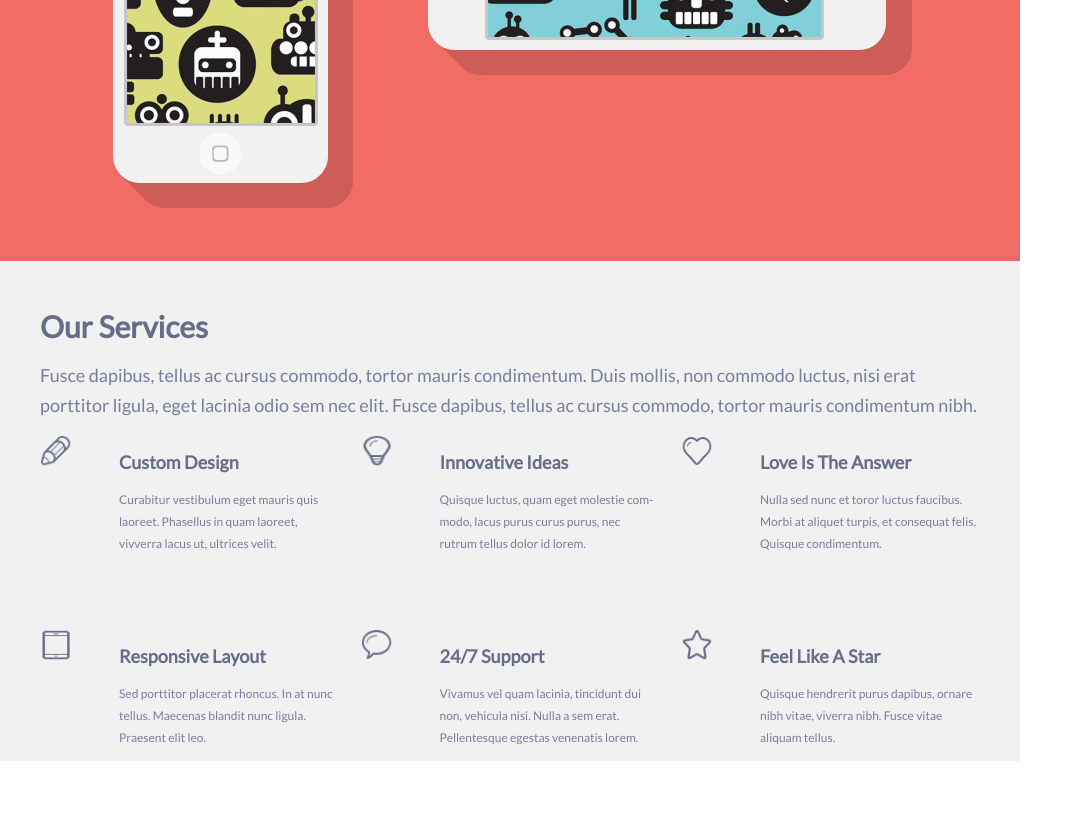
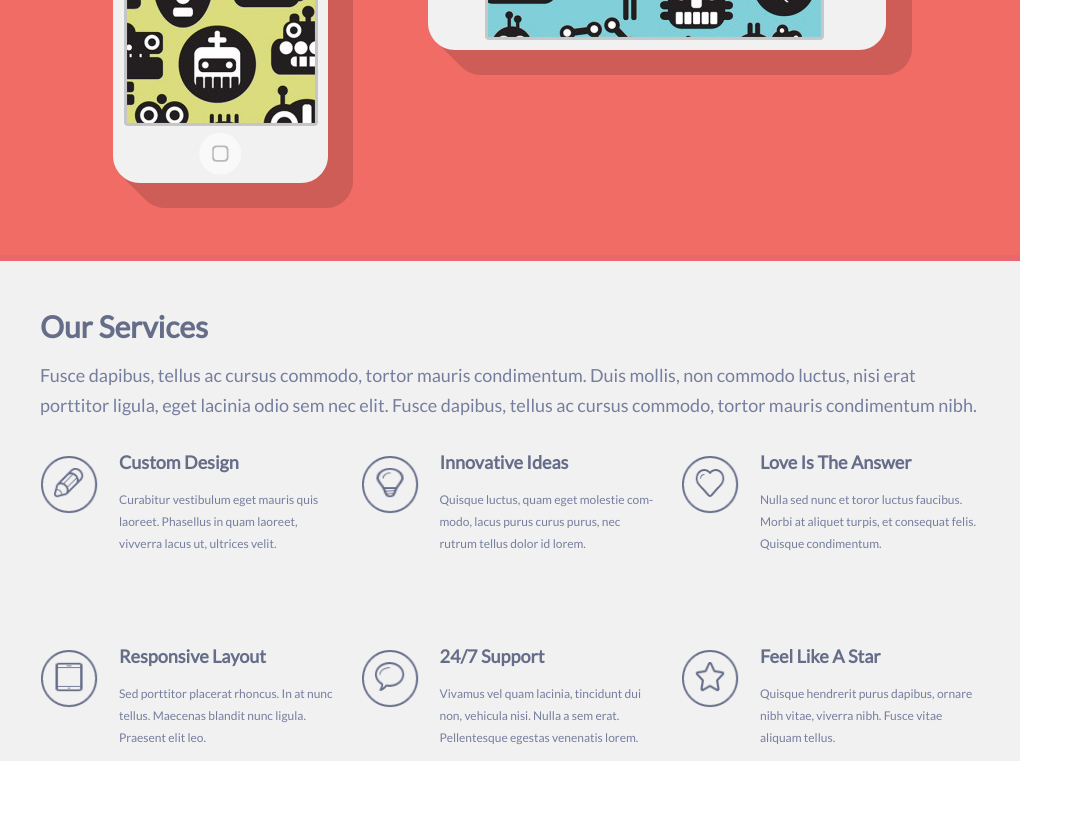
Before and after one commit to sudo-ulmas/singolo, a plain HTML site: page singolo1.html in a window 1280 px wide. Shown: the part 440-1263 px from the top of the page, without its empty margins (0-1083 px from the left). Drawn offline with Linux system fonts and the light colour scheme.

Commit message:
add circle icon to services

```diff
--- a/singolo1.css
+++ b/singolo1.css
@@ -115,7 +115,6 @@ body {
     width: 100%;
     height: 430px;
     margin-left: 12px;
-    <<<<<<< HEAD
 }
 
 .services {
@@ -158,8 +157,18 @@ body {
 }
 
 .service__icon {
+    margin-top: 32px;
+    margin-left: 13px;
     width: 32px;
     height: 32px;
+}
+
+.ellipse_icon {
+    margin-top: 20px;
+    width: 59px;
+    height: 59px;
+    border-radius: 35px;
+    position: absolute;
 }
 
 .service__content {
--- a/singolo1.html
+++ b/singolo1.html
@@ -55,6 +55,7 @@
             <p class="services__description">Fusce dapibus, tellus ac cursus commodo, tortor mauris condimentum. Duis mollis, non commodo luctus, nisi erat porttitor ligula, eget lacinia odio sem nec elit. Fusce dapibus, tellus ac cursus commodo, tortor mauris condimentum nibh.</p>
             <div class="layout-3-column">
                 <article class="service">
+                    <img class="ellipse_icon" src="./assets/Ellipse.png" alt="ellipse">
                     <img class="service__icon" src="assets/pen.png" alt="pen">
                     <div class="service__content">
                         <h3 class="service__name">Custom Design</h3>
@@ -62,20 +63,27 @@
                     </div>
                 </article>
                 <article class="service">
+                    <img class="ellipse_icon" src="./assets/Ellipse.png" alt="ellipse">
                     <img class="service__icon" src="./assets/bulb.png" alt="bulb">
+
                     <div class="service__content">
+
                         <h3 class="service__name">Innovative Ideas</h3>
                         <p class="service__description">Quisque luctus, quam eget molestie com-modo, lacus purus curus purus, nec rutrum tellus dolor id lorem.</p>
                     </div>
                 </article>
                 <article class="service">
+                    <img class="ellipse_icon" src="./assets/Ellipse.png" alt="ellipse">
                     <img class="service__icon" src="./assets/heart.png" alt="heart">
+
+
                     <div class="service__content">
                         <h3 class="service__name">Love Is The Answer</h3>
                         <p class="service__description">Nulla sed nunc et toror luctus faucibus. Morbi at aliquet turpis, et consequat felis. Quisque condimentum.</p>
                     </div>
                 </article>
                 <article class="service">
+                    <img class="ellipse_icon" src="./assets/Ellipse.png" alt="ellipse">
                     <img class="service__icon" src="./assets/phone.png" alt="phone">
                     <div class="service__content">
                         <h3 class="service__name">Responsive Layout</h3>
@@ -83,6 +91,7 @@
                     </div>
                 </article>
                 <article class="service">
+                    <img class="ellipse_icon" src="./assets/Ellipse.png" alt="ellipse">
                     <img class="service__icon" src="./assets/bubble.png" alt="bubble">
                     <div class="service__content">
                         <h3 class="service__name">24/7 Support</h3>
@@ -90,6 +99,7 @@
                     </div>
                 </article>
                 <article class="service">
+                    <img class="ellipse_icon" src="./assets/Ellipse.png" alt="ellipse">
                     <img class="service__icon" src="./assets/star.png" alt="star">
                     <div class="service__content">
                         <h3 class="service__name">Feel Like A Star</h3>
```
